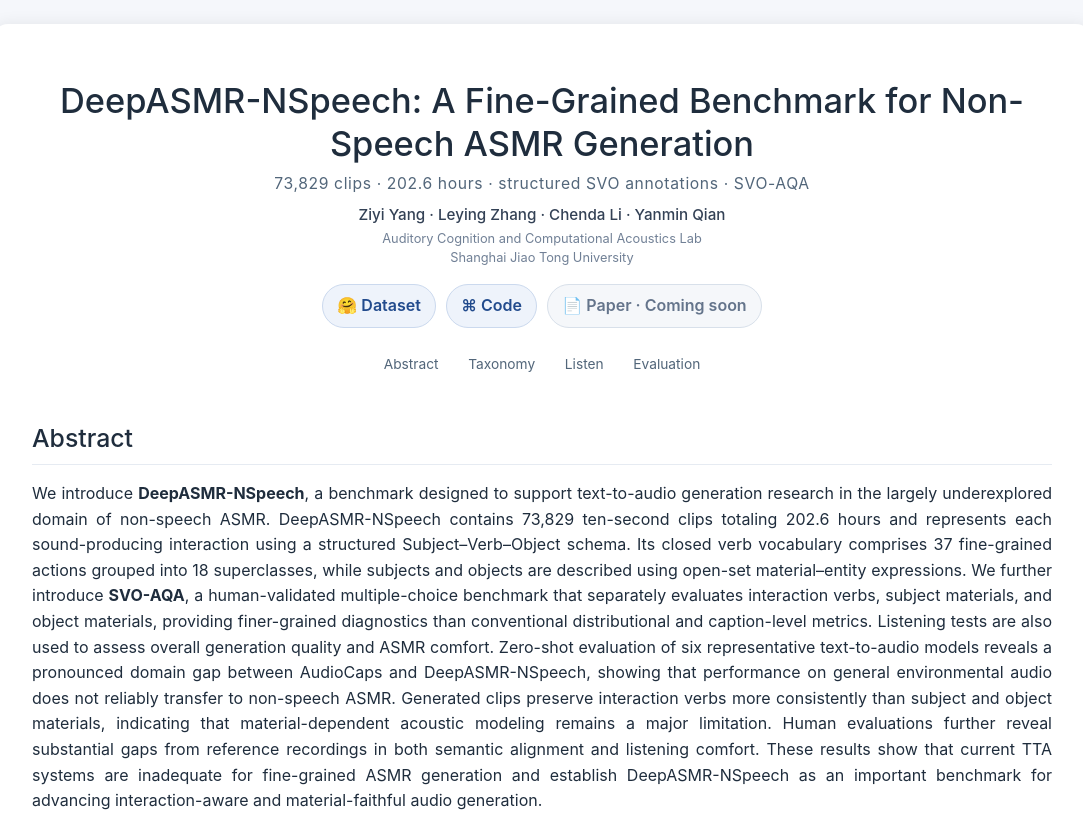
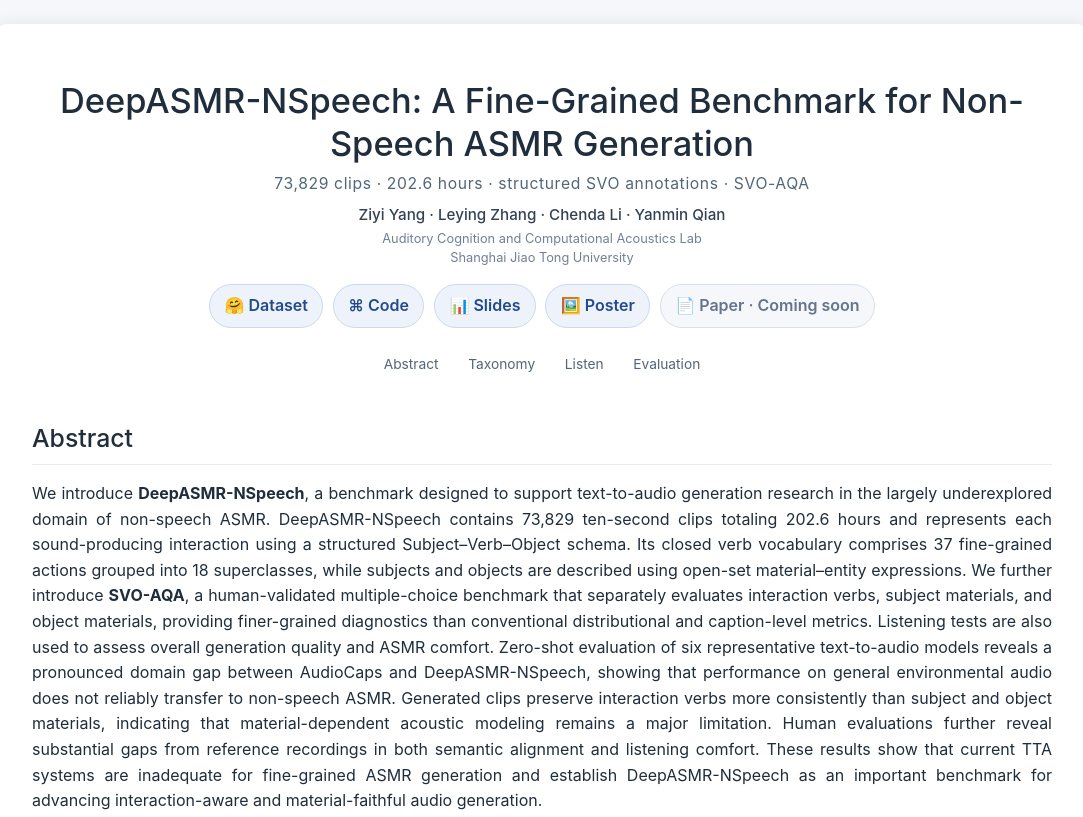
Before and after one commit to AudioCC-Lab/DeepASMR-NSpeech, a plain HTML site: page demo/index.html in a window 1280 px wide. Shown: the top 817 px of the page, without its empty margins (98-1181 px from the left). Drawn offline with Linux system fonts and the light colour scheme.

Commit message:
Publish NCMMSC 2026 slides and poster

```diff
--- a/demo/index.html
+++ b/demo/index.html
@@ -798,6 +798,8 @@
     <nav class="project-links" aria-label="Project links">
       <a href="https://huggingface.co/datasets/AudioCC-Lab/DeepASMR-NSpeech" target="_blank" rel="noopener">🤗 Dataset</a>
       <a href="https://github.com/AudioCC-Lab/DeepASMR-NSpeech" target="_blank" rel="noopener">⌘ Code</a>
+      <a href="assets/slides/DeepASMR-NSpeech_NCMMSC2026_Oral_English.pptx">📊 Slides</a>
+      <a href="assets/posters/DeepASMR-NSpeech_NCMMSC2026_Poster.pdf" target="_blank" rel="noopener">🖼️ Poster</a>
       <span class="coming-soon" title="The public paper link will be added after release">📄 Paper · Coming soon</span>
     </nav>
     <nav class="section-links" aria-label="Page sections">
```
Also changed, not shown: 2 other files.
